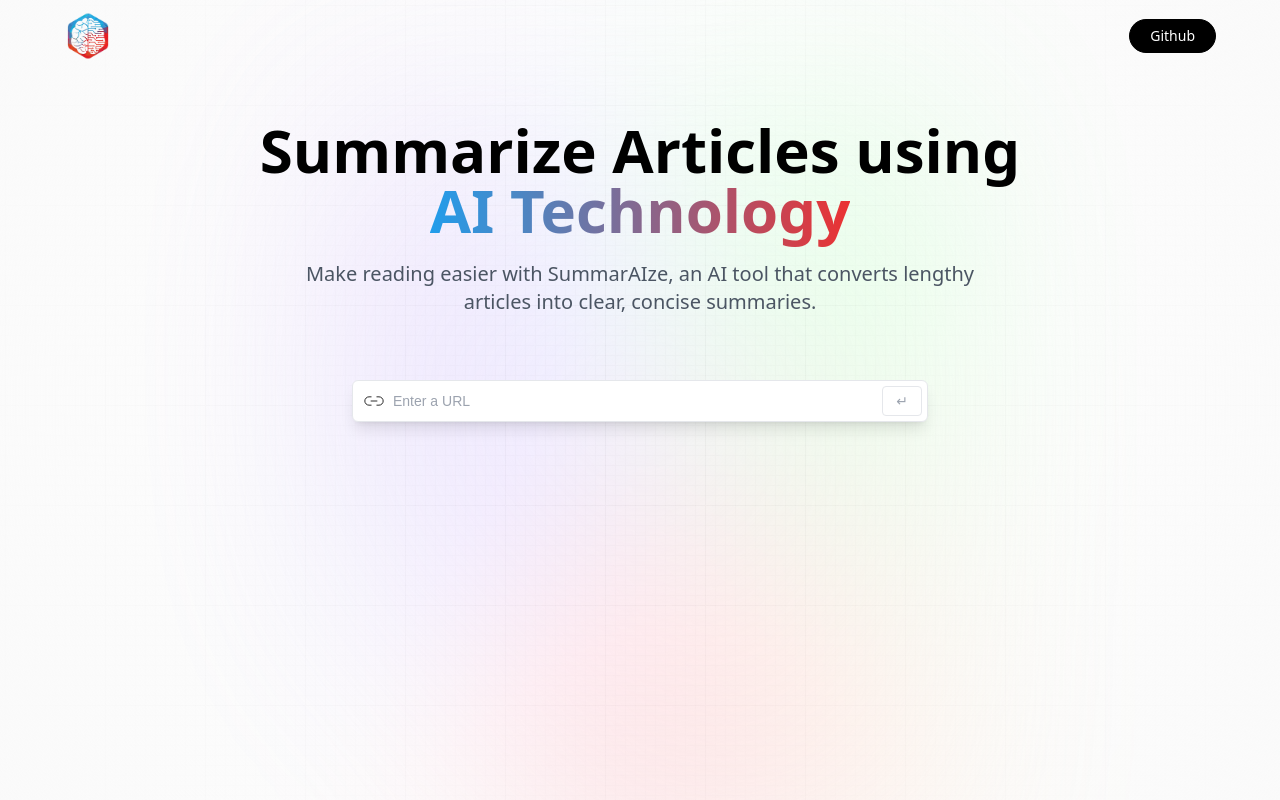
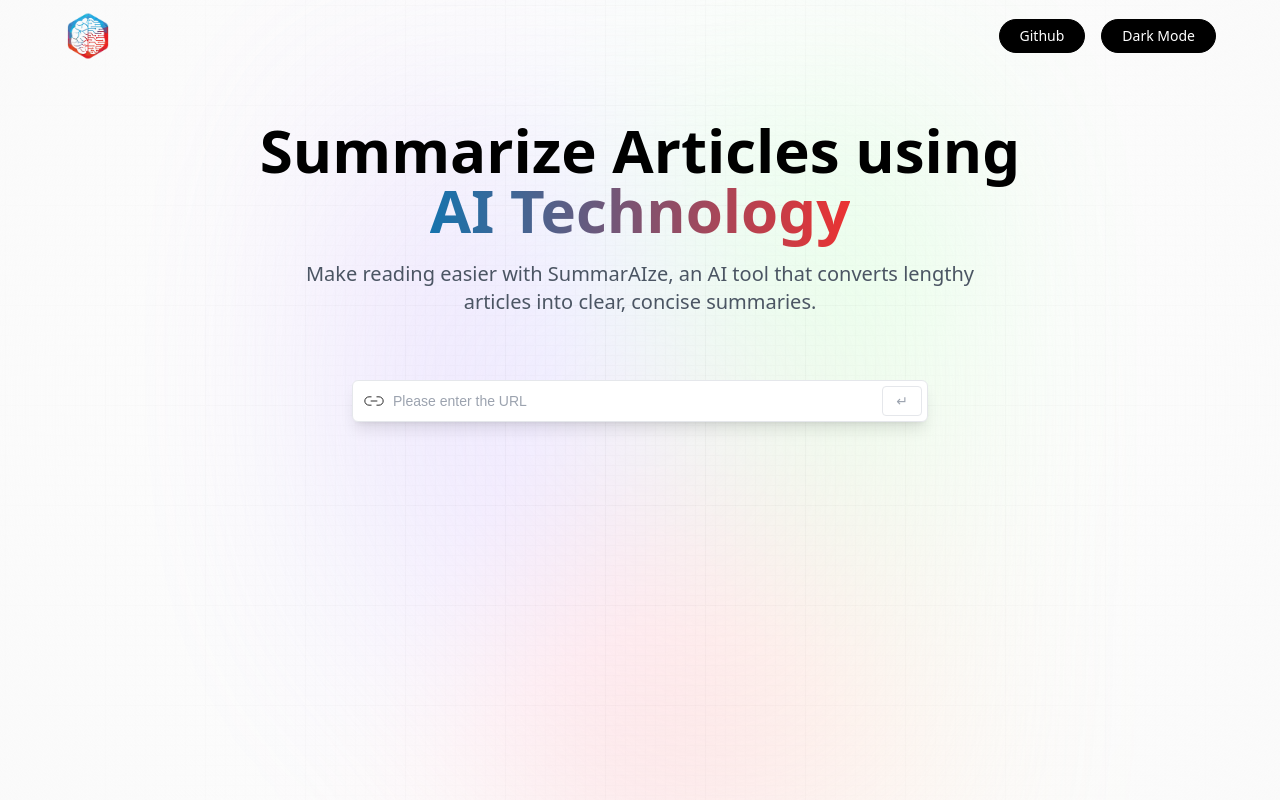
Before and after one commit to RawabyRahal/SummarAIze, a React (Vite) app: page / in a window 1280 px wide. Built offline with nearby package versions, Linux system fonts and the light colour scheme; a web font is replaced by a local one.

Commit message:
implemented result display section and copy to clipboard functionality

```diff
--- a/src/App.css
+++ b/src/App.css
@@ -92,7 +92,7 @@
   color: transparent;
 } */
 .chatgpt_gradient {
-  background: linear-gradient(to right, #219deb, #eb3232); /* Light blue to light red gradient */
+  background: linear-gradient(to right, #1673ad, #eb3232); /* Light blue to light red gradient */
   -webkit-background-clip: text;
   color: transparent;
 }
@@ -124,3 +124,50 @@
 .summary_box {
   @apply rounded-xl border border-gray-200 bg-white/20 shadow-[inset_10px_-50px_94px_0_rgb(199,199,199,0.2)] backdrop-blur p-4;
 }
+
+:root {
+  --bg-color-light: #ffffff;
+  --text-color-light: #000000;
+  --bg-color-dark: #121212;
+  --text-color-dark: #ffffff;
+}
+
+.light-theme {
+  background-color: var(--bg-color-light);
+  color: var(--text-color-light);
+}
+
+.dark-theme {
+  background-color: var(--bg-color-dark);
+  color: var(--text-color-dark);
+}
+
+/* Dark Theme Specific Styles */
+body.dark-theme .url_input {
+  background-color: #1e1e1e; /* Dark input background */
+  color: #ffffff; /* Dark input text color */
+}
+
+body.dark-theme .link_card {
+  background-color: #2c2c2c; /* Dark card background */
+  border-color: #444; /* Dark card border */
+}
+
+body.dark-theme .summary_box {
+  background-color: #333; /* Dark summary box background */
+}
+
+/* Light Theme Specific Styles */
+body.light-theme .url_input {
+  background-color: #ffffff; /* Light input background */
+  color: #000000; /* Light input text color */
+}
+
+body.light-theme .link_card {
+  background-color: #f5f5f5; /* Light card background */
+  border-color: #ccc; /* Light card border */
+}
+
+body.light-theme .summary_box {
+  background-color: #f9f9f9; /* Light summary box background */
+}
--- a/src/components/Demo.jsx
+++ b/src/components/Demo.jsx
@@ -1,22 +1,24 @@
 import { useEffect, useState } from "react";
 import { copy, linkIcon, loader, tick } from "../assets";
 import { useLazyGetSummaryQuery } from "../services/article";
+import { useTheme } from "../context/ThemeContext";
 
 const Demo = () => {
+  const { isDarkTheme } = useTheme(); // Use the theme context
   const [article, setArticle] = useState({ url: "", summary: "" });
   const [allArticles, setAllArticles] = useState([]);
+  const [copied, setCopied] = useState("");
 
   const [getSummary, { error, isFetching }] = useLazyGetSummaryQuery();
 
   useEffect(() => {
-    const articlesFromLocalStorage = JSON.parse(
-      localStorage.getItem("articles")
-    );
+    const articlesFromLocalStorage = JSON.parse(localStorage.getItem("articles"));
 
     if (articlesFromLocalStorage) {
       setAllArticles(articlesFromLocalStorage);
     }
   }, []);
+
   const handleSubmit = async (e) => {
     e.preventDefault();
 
@@ -30,12 +32,23 @@ const Demo = () => {
       setAllArticles(updatedAllArticles);
 
       localStorage.setItem("articles", JSON.stringify(updatedAllArticles));
-
-      console.log(newArticle);
     }
   };
+
+  const handleCopy = (copyUrl) => {
+    setCopied(copyUrl);
+    navigator.clipboard.writeText(copyUrl);
+    setTimeout(() => setCopied(false), 3000);
+  };
+
+  const handleKeyDown = (e) => {
+    if (e.keyCode === 13) {
+      handleSubmit(e);
+    }
+  };
+
   return (
-    <section className="mt-16 w-full max-w-xl">
+    <section className={`mt-16 w-full max-w-xl ${isDarkTheme ? 'dark' : 'light'}`}>
       <div className="flex flex-col w-full gap-2">
         <form
           className="relative flex justify-center items-center"
@@ -49,10 +62,11 @@ const Demo = () => {
 
           <input
             type="url"
-            placeholder="Enter a URL"
+            placeholder="Please enter the URL"
             value={article.url}
             onChange={(e) => setArticle({ ...article, url: e.target.value })}
             required
+            onKeyDown={handleKeyDown}
             className="url_input peer"
           />
 
@@ -72,10 +86,10 @@ const Demo = () => {
               onClick={() => setArticle(item)}
               className="link_card"
             >
-              <div className="copy_btn">
+              <div className="copy_btn" onClick={() => handleCopy(item.url)}>
                 <img
-                  src={copy}
-                  alt="copy_icon"
+                  src={copied === item.url ? tick : copy}
+                  alt={copied === item.url ? "tick_icon" : "copy_icon"}
                   className="w-[40%] h-[40%] object-contain"
                 />
               </div>
@@ -88,6 +102,33 @@ const Demo = () => {
       </div>
 
       {/* DISPLAY RESULT */}
+      <div className="my-10 max-w-full flex justify-center items-center">
+        {isFetching ? (
+          <img src={loader} alt="loader" className="w-20 h-20 object-contain" />
+        ) : error ? (
+          <p className="font-inter font-bold text-black text-center">
+            Well, that wasn't supposed to happen...
+            <br />
+            <span className="font-satoshi font-normal text-gray-700">
+              {error?.data?.error}
+            </span>
+          </p>
+        ) : (
+          article.summary && (
+            <div className="flex flex-col gap-3">
+              <h2 className="font-satoshi font-bold text-gray-600 text-xl">
+                Article <span className="blue_gradient">Summary</span>
+              </h2>
+
+              <div className="summary_box">
+                <p className="font-inter font-medium text-sm text-gray-700">
+                  {article.summary}
+                </p>
+              </div>
+            </div>
+          )
+        )}
+      </div>
     </section>
   );
 };
--- a/src/components/Hero.jsx
+++ b/src/components/Hero.jsx
@@ -1,10 +1,14 @@
 import { logo, brain } from "../assets";
+import { useTheme } from "../context/ThemeContext"; // Import useTheme
 
 const Hero = () => {
+  const { toggleTheme, isDarkTheme } = useTheme();
+
   return (
     <header className="w-full flex justify-center items-center flex-col">
       <nav className="flex justify-between items-center w-full mb-10 pt-3">
         <img src={brain} alt="sumz_logo" className="w-12 object-contain" />
+        <div>
           <button
             type="button"
             onClick={() =>
@@ -14,6 +18,14 @@ const Hero = () => {
           >
             Github
           </button>
+          <button
+            type="button"
+            onClick={toggleTheme}
+            className="black_btn ml-4"
+          >
+            {isDarkTheme ? "Light Mode" : "Dark Mode"}
+          </button>
+        </div>
       </nav>
 
       <h1 className="head_text">
@@ -23,7 +35,7 @@ const Hero = () => {
 
       <h2 className="desc">
         Make reading easier with SummarAIze, an AI tool that converts lengthy
-        articles into clear, concise summaries.{" "}
+        articles into clear, concise summaries.
       </h2>
     </header>
   );
--- /dev/null
+++ b/src/context/ThemeContext.jsx
@@ -0,0 +1,19 @@
+import React, { createContext, useContext, useState } from "react";
+
+const ThemeContext = createContext();
+
+export const useTheme = () => useContext(ThemeContext);
+
+export const ThemeProvider = ({ children }) => {
+  const [isDarkTheme, setIsDarkTheme] = useState(false);
+
+  const toggleTheme = () => {
+    setIsDarkTheme(!isDarkTheme);
+  };
+
+  return (
+    <ThemeContext.Provider value={{ isDarkTheme, toggleTheme }}>
+      {children}
+    </ThemeContext.Provider>
+  );
+};
--- a/src/main.jsx
+++ b/src/main.jsx
@@ -1,14 +1,43 @@
-import { StrictMode } from "react";
+// import { StrictMode } from "react";
+// import { createRoot } from "react-dom/client";
+// import { Provider } from "react-redux";
+// import { store } from "./services/store.js";
+
+// import App from "./App.jsx";
+
+// createRoot(document.getElementById("root")).render(
+//   <StrictMode>
+//     <Provider store={store}>
+//       <App />
+//     </Provider>
+//   </StrictMode>
+// );
+
+
+import { StrictMode, useEffect } from "react";
 import { createRoot } from "react-dom/client";
 import { Provider } from "react-redux";
 import { store } from "./services/store.js";
+import { ThemeProvider, useTheme } from "./context/ThemeContext";
 
 import App from "./App.jsx";
+
+const AppWrapper = () => {
+  const { isDarkTheme } = useTheme();
+
+  useEffect(() => {
+    document.body.className = isDarkTheme ? 'dark-theme' : 'light-theme';
+  }, [isDarkTheme]);
+
+  return <App />;
+};
 
 createRoot(document.getElementById("root")).render(
   <StrictMode>
     <Provider store={store}>
-      <App />
+      <ThemeProvider>
+        <AppWrapper />
+      </ThemeProvider>
     </Provider>
   </StrictMode>
 );
```
Also changed, not shown: src/assets/loader.svg. Lines whose indentation alone changed are shown as unchanged.
